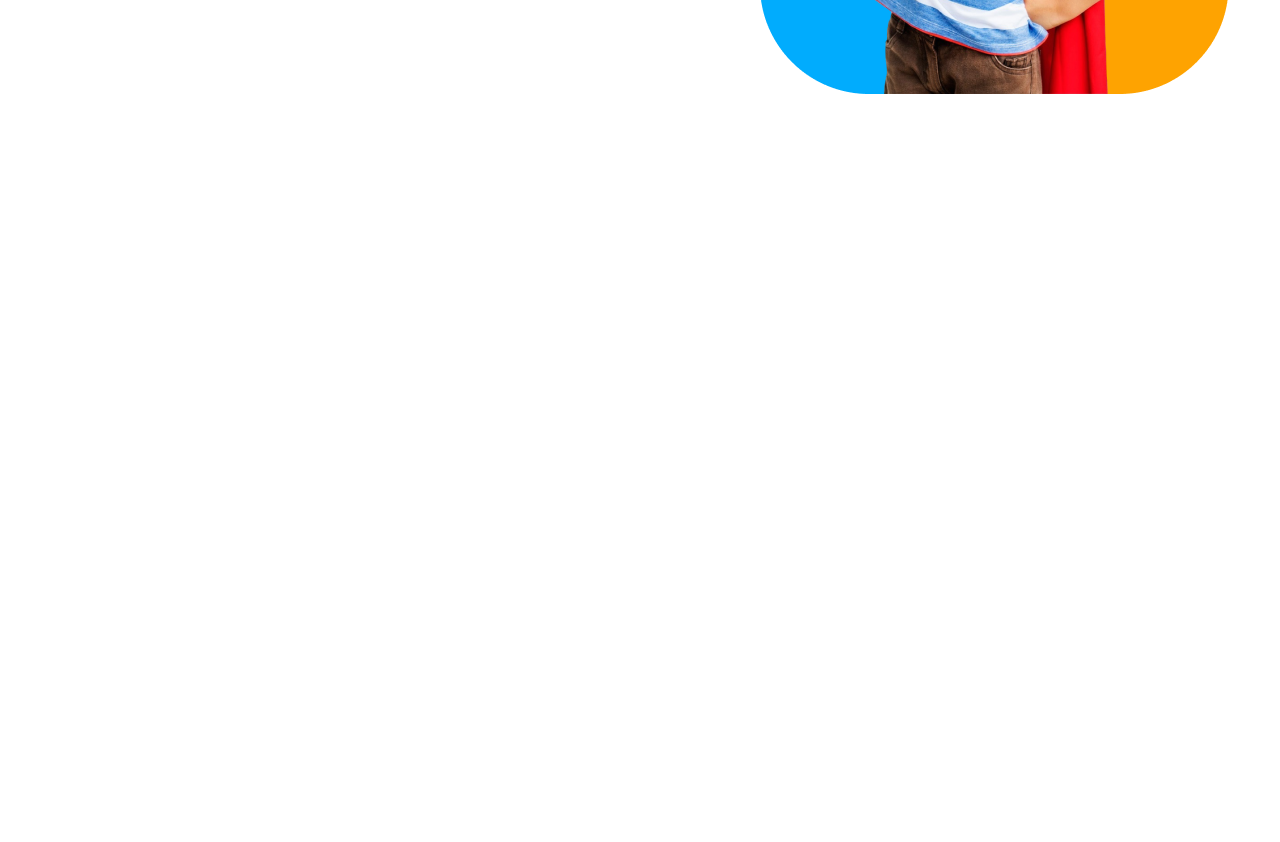
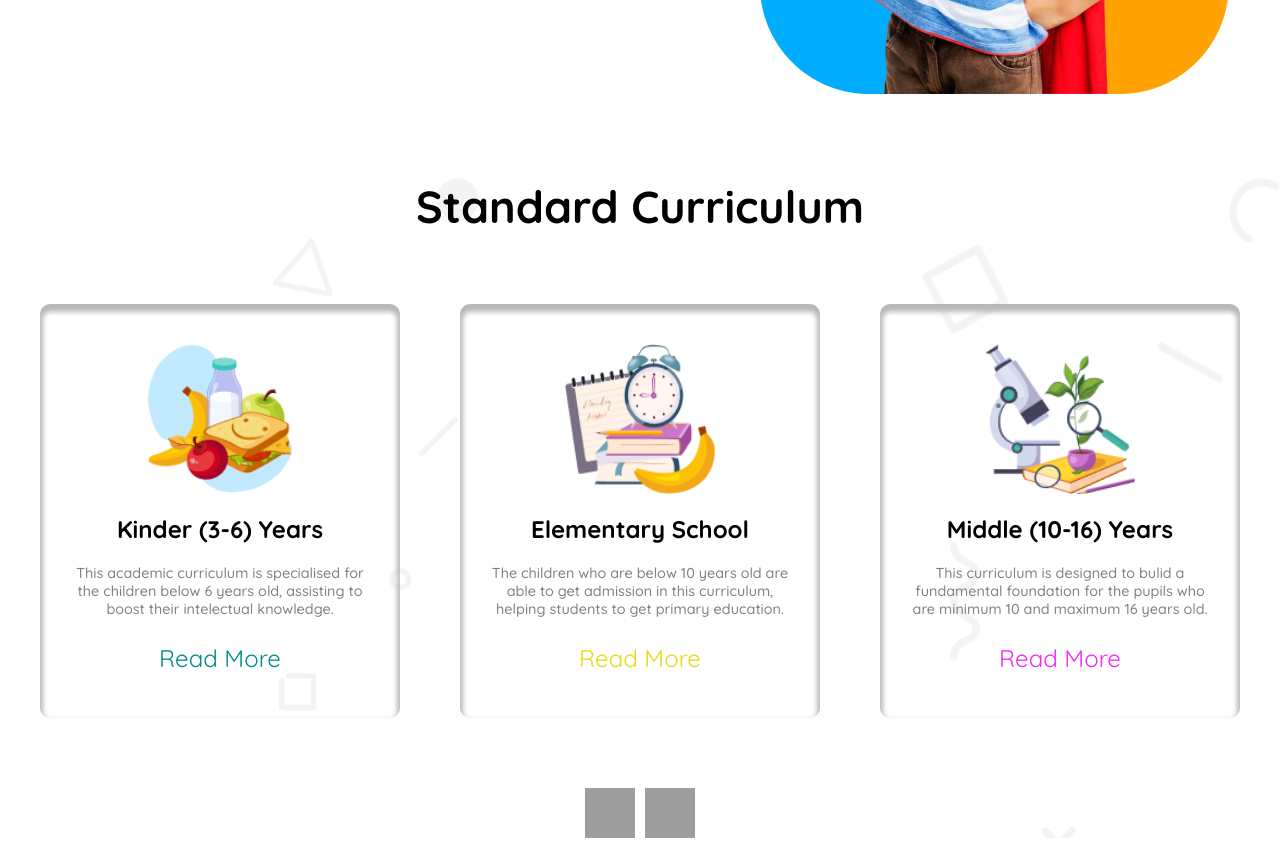
Before and after one commit to HasanTayeff/Children-School-2nd-Assignment, a plain HTML site: page index.html in a window 1280 px wide. Shown: the part 563-1405 px from the top of the page. Before the commit the page ends 800 px from the top, so only its background shows below. Drawn offline with nearby package versions, Linux system fonts and the light colour scheme; grey boxes are pictures that could not be loaded.

Commit message:
kid school

```diff
--- a/index.html
+++ b/index.html
@@ -39,6 +39,8 @@
                     </div>
                 </div>
             </nav>
+            <!-- This tag is only intended for a hr line(border) right below the Navbar -->
+
          <div class="hr-line-display-none"  id="hr-line-display-none"></div>
 
             <!-- Banner Section -->
@@ -47,10 +49,10 @@
                 <div class="banner-display-flex">
                        <div class="banner-heading">
                           <div class="width-h1">
-                            <h1> <span class="empower">Empowering </span> <br> students from small<br>age <span  class="vision">towards vision</span></h1> <br>
+                            <h1 class="all-h1"> <span class="empower">Empowering </span> <br> students from small age <span  class="vision">towards vision</span></h1> <br>
                           </div>
 
-                              <p>With the courage, Confidence, Creativity and Compassion to make their Unique Contribution in a Diverse and Dynamic World.</p><br>
+                              <p  class="black">With the courage, Confidence, Creativity and Compassion to make their Unique Contribution in a Diverse and Dynamic World.</p><br>
                               <button class="button2">Enroll Now</button>
                        </div>
                        <div class="banner-img">
@@ -58,8 +60,73 @@
                        </div>
                 </div>
             </div>
+        </header>
 
-        </header>
+      <!-- Main Area styles. It's divided into two parts: Main Area 1 and Main Area 2. -->
+
+      <!-- Main Area 1 -->
+
+        <main class="main-area">
+            <div class="main-area-bg">
+                <div class="main-area1">
+                     <div class="mainA-heading-margin">
+                        <h2 class="all-h2">Standard Curriculum</h2>
+                     </div>
+
+
+                     <div class="display-flex">
+                        <div class="box">
+                          <div class="box-items">
+                               <img class="box-img-size" src="assets/kinder.png" alt="Kindergarden">
+                               <h4 class="all-h4">Kinder (3-6) Years</h4>
+                               <p class="black1"> This academic curriculum is specialised for the children below 6 years old, assisting to boost their intelectual knowledge.</p>
+                               <button class="read-more" id="read-more1">Read More</button>
+                          </div>
+
+                         </div>
+                    <div class="box">
+                          <div class="box-items">
+                               <img class="box-img-size" src="assets/elementary.png" alt="Elementary School">
+                               <h4 class="all-h4">Elementary School</h4>
+                               <p class="black1">The children who are below 10 years old are able to get admission in this curriculum, helping students to get primary education. </p>
+                              <button class="read-more" id="read-more2">Read More</button>
+                          </div>
+
+                    </div>
+                    <div class="box">
+                          <div class="box-items">
+                               <img class="box-img-size" src="assets/middle.png" alt="Middle Age">
+                               <h4 class="all-h4">Middle (10-16) Years</h4>
+                               <p class="black1">This curriculum is designed to bulid a fundamental foundation for the pupils who are minimum 10 and maximum 16 years old. </p>
+                               <button class="read-more" id="read-more3">Read More</button>
+                          </div>
+                    </div>
+                </div>
+               <div class="arrow-center arrow-display-none">
+                <div class="arrow-display-flex">
+                        <div class="circle">
+                           <img class="arrow-color"  width="50" height="50" src="https://img.icons8.com/ios/50/back--v1.png" alt="back--v1"/>
+                        </div>
+                        <div class="circle">
+                          <img class="arrow-color" width="50" height="50" src="https://img.icons8.com/ios/50/forward--v1.png" alt="forward--v1"/>
+                        </div>
+                </div>
+             </div>
+
+
+            </div>
+            </div>
+
+
+            <!-- Main Area 2 -->
+
+            <div class="main-area1">
+
+            </div>
+
+
+
+        </main>
 
     </div>
 
--- a/style.css
+++ b/style.css
@@ -7,6 +7,35 @@
 }
 
 /* Shared Style */
+.black{
+    font-size: 1.5em;
+    color: black;
+}
+.black1{
+    color: rgba(128, 128, 128, 1);
+    font-size: 0.9em;
+    font-weight: 500;
+
+
+}
+.all-h1{
+    font-size: 3.5em;
+    font-weight: bold;
+
+}
+
+.all-h2{
+    font-size: 2.8em;
+    font-weight: bold;
+    color: black;
+
+}
+.all-h4{
+    font-size: 1.5em;
+    font-weight: bold;
+
+
+}
 
 .menu-display-none, #hr-line-display-none{
     display: none;
@@ -150,12 +179,12 @@
 }
 .banner-heading{
     /* max-width: 600px; */
-    width: 43%;
+    width: 50%;
 
 
 }
 .width-h1{
-    /* max-width: 360px; */
+    max-width: 577px;
 }
 .empower{
     color: cadetblue;
@@ -182,8 +211,97 @@
 
 .banner-img{
     width: 40%;
+}
+
+/* Main Area styles. It's divided into two parts: Main Area 1 and Main Area 2 */
 
 
+/* Main Area 1  */
+
+.main-area-bg{
+    background-image: url(assets/bg.png);
+    background-repeat: no-repeat;
+    background-size: cover;
+
+}
+.arrow-display-flex{
+    max-width: 150px;
+    display: flex;
+    gap: 10px;
+
+}
+.arrow-center{
+    display: flex;
+    justify-content: center;
+    margin-top: 70px;
+}
+.circle{
+    width: 50px;
+    height: 50px;
+    background-color: orange;
+    border-radius: 40px;
+
+
+}
+
+.main-area{
+    margin-top: 80px;
+}
+
+.main-area1{
+    text-align: center;
+    /* margin-top: 70px; */
+    max-width: 1200px;
+    margin: auto;
+    text-align: center;
+
+}
+.mainA-heading-margin{
+    margin-bottom: 70px;
+
+}
+
+.box{
+    width: 30%;
+    /* border: 1px solid blue; */
+    border-radius: 10px;
+    box-shadow: inset 0px 5px 5px 3px rgb(185, 185, 185);
+
+
+}
+.box-img-size{
+   width: 150px;
+   height: 150px;
+
+}
+.box-items{
+    text-align: center;
+    display: flex;
+    flex-direction: column;
+    align-items: center;
+    gap: 20px;
+    padding: 40px 30px;
+
+}
+.read-more{
+    padding: 5px;
+    border: none;
+    background-color: #ffffff;
+    font-size: 1.5em;
+
+
+}
+#read-more1{
+    color: darkcyan;
+
+}
+
+#read-more2{
+    color: rgb(233, 218, 17);
+
+}
+#read-more3{
+    color: rgb(243, 41, 243);
 
 }
 
@@ -192,8 +310,25 @@
 
 
 
+
+/* Main Area 2  */
+
+
+
+
+
+
 @media screen and (max-width:576px) {
 
+
+    /* For Margin */
+    .mainA-heading-margin{
+        margin-bottom: 30px;
+
+    }
+    .main-area{
+        margin-top: 50px;
+    }
     .header-area{
         /* width: 100%; */
 
@@ -209,6 +344,10 @@
     }
     .menu-display-none, #hr-line-display-none{
         display: block;
+        width: 100%;
+    }
+    .arrow-display-none{
+        display: none;
     }
 
     .nav-right{
@@ -228,6 +367,27 @@
         gap: 20px;
 
     }
+    .all-h1{
+        font-size: 2em;
+        font-weight: bold;
+
+    }
+    .all-h2{
+        font-size: 1.8em;
+
+
+    }
+    .all-h4{
+        font-size: 1.1em;
+    }
+
+    .black{
+        font-size: 0.9em;
+        color: black;
+    }
+    /* .black1{
+        font-size: 0.7em;
+    } */
     .width-h1{
 
     }
```
